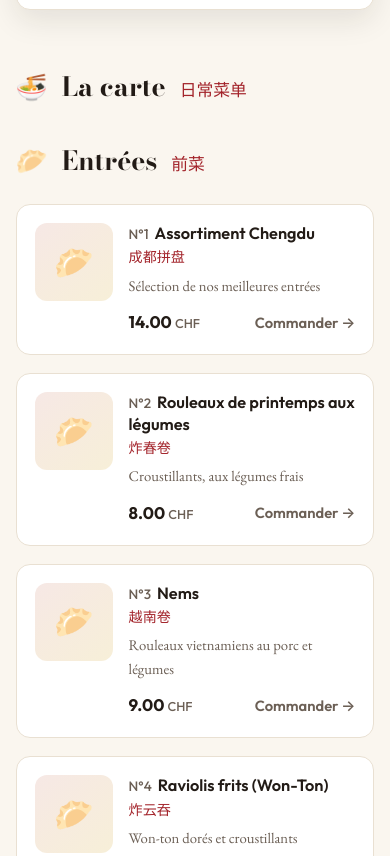
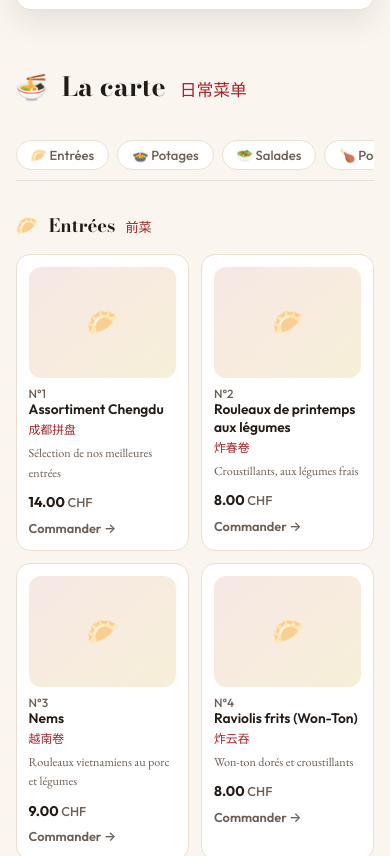
Before and after one commit to Ryan-Liu-Songzhi/Chengdu-Suicce-Office-Website, a plain HTML site: page menu.html in a window 390 px wide. Shown: the part 1519-2375 px from the top of the page. Drawn offline with nearby package versions, Linux system fonts and the light colour scheme.

Commit message:
Improve QR-menu mobile browsing: 2-column grid, sub-category nav
- menu.html dish grid switches to a 2-column, photo-on-top layout on
  mobile for faster scanning, instead of one long vertical list
- A secondary quick-jump bar (Entrées/Potages/Poulet/...) now appears
  under the main category nav once the visitor scrolls into "La
  carte", so they can jump straight to a subcategory
- Nested category headers (Entrées, Potages, ...) are now visually
  smaller than the top-level "La carte" heading, fixing the flat
  hierarchy the owner flagged from a phone screenshot

Co-Authored-By: Claude Sonnet 5 <noreply@anthropic.com>

```diff
--- a/css/style.css
+++ b/css/style.css
@@ -473,6 +473,27 @@ button { font-family: inherit; cursor: pointer; }
 .menu-section-head .icon { font-size: 1.6rem; }
 .menu-section-head h2 { font-family: var(--font-display); font-size: 1.65rem; }
 .menu-section-head .cn { color: var(--red); font-size: 1.05rem; font-weight: 500; }
+/* 二级标题（La carte 里的 Entrées / Potages / Poulet…）：比顶级板块标题小一档，避免层级混淆 */
+.menu-section-head.sub-head { margin-bottom: 14px; gap: 10px; }
+.menu-section-head.sub-head .icon { font-size: 1.15rem; }
+.menu-section-head.sub-head h2 { font-size: 1.15rem; }
+.menu-section-head.sub-head .cn { font-size: .82rem; }
+
+/* La carte 二级快捷栏（只在滚动到 La carte 范围内才显示，见 menu-qr.js initSubCatNav） */
+.sub-cat-nav {
+  display: none; position: sticky; top: 137px; z-index: 45;
+  background: rgba(250, 246, 239, .97); backdrop-filter: blur(10px);
+  border-bottom: 1px solid var(--line); margin: 0 0 20px;
+}
+.sub-cat-nav.visible { display: block; }
+.sub-cat-nav-inner { display: flex; gap: 8px; overflow-x: auto; padding: 10px 0; scrollbar-width: none; }
+.sub-cat-nav-inner::-webkit-scrollbar { display: none; }
+.sub-cat-chip {
+  flex: none; border: 1px solid var(--line); background: #fff;
+  border-radius: 999px; padding: 6px 14px; font-size: .82rem; font-weight: 500;
+  color: var(--ink-soft); white-space: nowrap; transition: all .2s;
+}
+.sub-cat-chip:hover { border-color: var(--red); color: var(--red); }
 
 .dish-grid { display: grid; grid-template-columns: repeat(2, 1fr); gap: 18px; }
 .dish-card {
@@ -679,6 +700,20 @@ input.invalid, select.invalid { border-color: var(--red); background: #FDF3F2; }
   .btn-order { margin: 10px 26px 0; text-align: center; }
   .nav-toggle { display: block; }
   .dish-grid { grid-template-columns: 1fr; }
+  /* 扫码菜单（menu.html）手机端改两列浏览，图片挪到上方，方便左右快速扫一遍 */
+  .qr-menu-layout .dish-grid { grid-template-columns: repeat(2, 1fr); gap: 12px; }
+  .qr-menu-layout .dish-card { flex-direction: column; padding: 12px; gap: 8px; }
+  .qr-menu-layout .dish-photo { width: 100%; height: auto; aspect-ratio: 4 / 3; font-size: 1.6rem; }
+  .qr-menu-layout .dish-name { font-size: .86rem; }
+  .qr-menu-layout .dish-name .no { display: block; font-size: .74rem; margin-right: 0; }
+  .qr-menu-layout .dish-cn { font-size: .74rem; }
+  .qr-menu-layout .dish-desc {
+    font-size: .76rem; margin-top: 4px;
+    display: -webkit-box; -webkit-line-clamp: 2; -webkit-box-orient: vertical; overflow: hidden;
+  }
+  .qr-menu-layout .dish-foot { margin-top: 8px; flex-wrap: wrap; gap: 4px; }
+  .qr-menu-layout .dish-price { font-size: .88rem; }
+  .qr-menu-layout .link-order { font-size: .8rem; }
   .form-row { grid-template-columns: 1fr; }
   .cta-strip { flex-direction: column; text-align: center; padding: 44px 28px; }
   .footer-inner { grid-template-columns: 1fr; gap: 30px; }
--- a/js/menu-qr.js
+++ b/js/menu-qr.js
@@ -96,13 +96,22 @@
   }
 
   /* ---------- 日常菜单（à la carte，复用 menu-data.js） ---------- */
+  function catSlug(cat) { return "qsec-" + cat.category.toLowerCase().replace(/[^a-z0-9]+/g, "-"); }
+
   function renderCarte() {
     const holder = $("menuSections");
     if (!holder) return;
     const cats = (typeof MENU_DATA !== "undefined" ? MENU_DATA : []).filter((c) => c.items.length > 0);
+
+    // 二级快捷栏：La carte 里每个分类一个按钮（Entrées / Potages / Poulet…）
+    const subNav = $("subCatNavInner");
+    if (subNav) {
+      subNav.innerHTML = cats.map((cat) => `<button class="sub-cat-chip" data-target="${catSlug(cat)}">${cat.icon} ${cat.category}</button>`).join("");
+    }
+
     holder.innerHTML = cats.map((cat) => `
-      <section class="menu-section" id="qsec-${cat.category.toLowerCase().replace(/[^a-z0-9]+/g, "-")}">
-        <div class="menu-section-head">
+      <section class="menu-section" id="${catSlug(cat)}">
+        <div class="menu-section-head sub-head">
           <span class="icon">${cat.icon}</span>
           <h2>${cat.category}</h2>
           <span class="cn">${cat.categoryCn}</span>
@@ -239,7 +248,30 @@
       chip.addEventListener("click", () => {
         const el = $(chip.dataset.target);
         if (!el) return;
-        const y = el.getBoundingClientRect().top + window.scrollY - 150;
+        const bar = $("subCatNav");
+        const extra = bar && bar.classList.contains("visible") ? bar.offsetHeight : 0;
+        const y = el.getBoundingClientRect().top + window.scrollY - (150 + extra);
+        window.scrollTo({ top: y, behavior: "smooth" });
+      });
+    });
+  }
+
+  /* ---------- La carte 二级快捷栏：浏览到 La carte 范围内才出现 ---------- */
+  function initSubCatNav() {
+    const bar = $("subCatNav");
+    const carte = $("secCarte");
+    if (!bar || !carte || !("IntersectionObserver" in window)) return;
+
+    const observer = new IntersectionObserver((entries) => {
+      entries.forEach((entry) => bar.classList.toggle("visible", entry.isIntersecting));
+    }, { rootMargin: "-140px 0px -55% 0px", threshold: 0 });
+    observer.observe(carte);
+
+    document.querySelectorAll(".sub-cat-chip[data-target]").forEach((chip) => {
+      chip.addEventListener("click", () => {
+        const el = $(chip.dataset.target);
+        if (!el) return;
+        const y = el.getBoundingClientRect().top + window.scrollY - (150 + bar.offsetHeight);
         window.scrollTo({ top: y, behavior: "smooth" });
       });
     });
@@ -251,5 +283,6 @@
   renderSetMenus();
   renderDrinks();
   initNav();
+  initSubCatNav();
   initDineMode();
 })();
--- a/menu.html
+++ b/menu.html
@@ -97,6 +97,10 @@
         <h2>La carte</h2>
         <span class="cn">日常菜单</span>
       </div>
+      <!-- 二级快捷栏：只在浏览到"La carte"范围内时才出现 -->
+      <nav class="sub-cat-nav" id="subCatNav">
+        <div class="sub-cat-nav-inner" id="subCatNavInner"></div>
+      </nav>
       <main id="menuSections"></main>
     </section>
 
```
